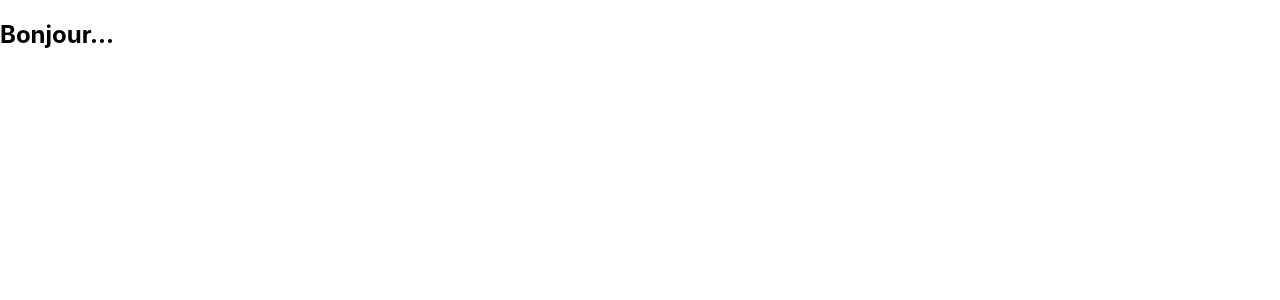
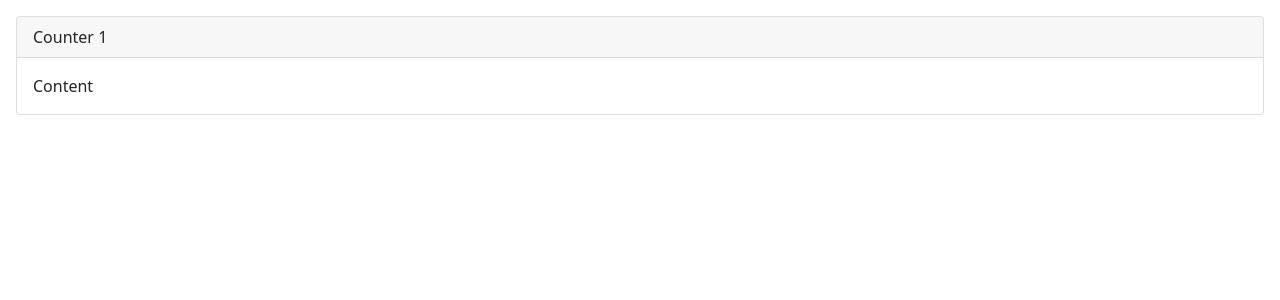
Before and after one commit to beinjamin/My_Web_App_React, a React (Create React App) app: page / in a window 1280 px wide. Shown: the top 300 px of the page. Built offline with nearby package versions, Linux system fonts and the light colour scheme.

Commit message:
Mise en avant les proprieter react

```diff
--- a/src/App.js
+++ b/src/App.js
@@ -1,10 +1,12 @@
 import logo from './logo.svg';
 import './App.css';
+import Counter from "./components/counter";
+
 
 function App() {
   return (
-  <div>
-    <h2>Bonjour... </h2>
+  <div className="m-3">
+    <Counter title="Counter 1"value={1} image="images/profile.png" />
   </div>
   );
 }
--- a/src/components/counter.js
+++ b/src/components/counter.js
@@ -1,12 +1,21 @@
 import React, { Component } from 'react';
 import 'bootstrap/dist/css/bootstrap.min.css'
 class Counter extends Component {
+    constructor(props) {
+        super(props);
+    }
     render() {
         return (
             <div className="card">
-            <div className="card-header">Titre</div>
+                <div className="card-header">
+                    {this.props.title}
+                </div>
+            <div className="card-body">
+                    Content
+            </div>
+            </div>
 
-            </div>
+
         );
     }
 }
```
